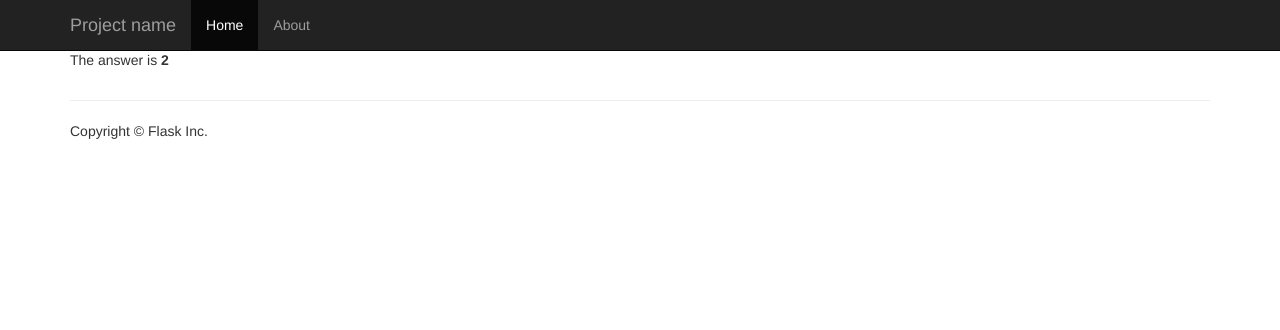
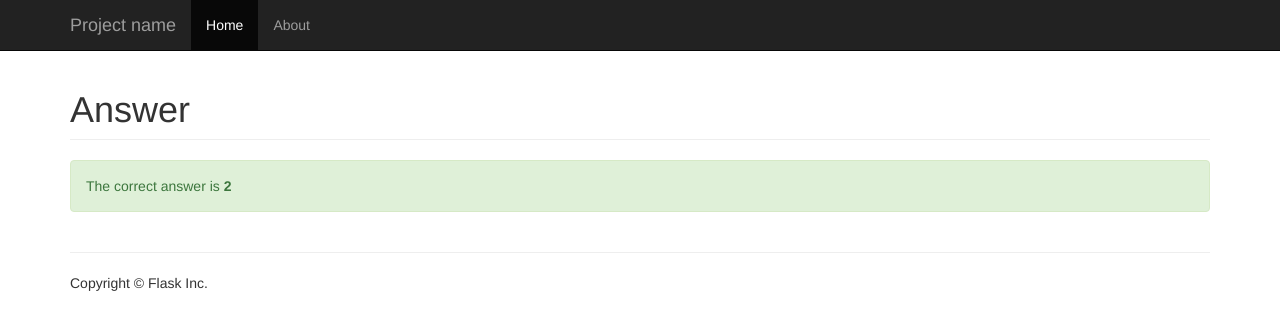
Before and after one commit to uwi-info3180/flask_routes, a Flask app: page /add/1/1 in a window 1280 px wide. Shown: the top 330 px of the page. Run offline with Flask 2, Linux system fonts and the light colour scheme; some libraries are stand-ins or nearby versions.

Commit message:
made the answer show up clearer

```diff
--- a/app/templates/answer.html
+++ b/app/templates/answer.html
@@ -1,4 +1,7 @@
 {% extends 'base.html' %}
 {% block main %}
-<p>The answer is <strong>{{ answer }}</strong></p>
+<h1 class="page-header">Answer</h1>
+<div class="alert alert-success">
+  <p>The correct answer is <strong>{{ answer }}</strong></p>
+</div>
 {% endblock %}
```
